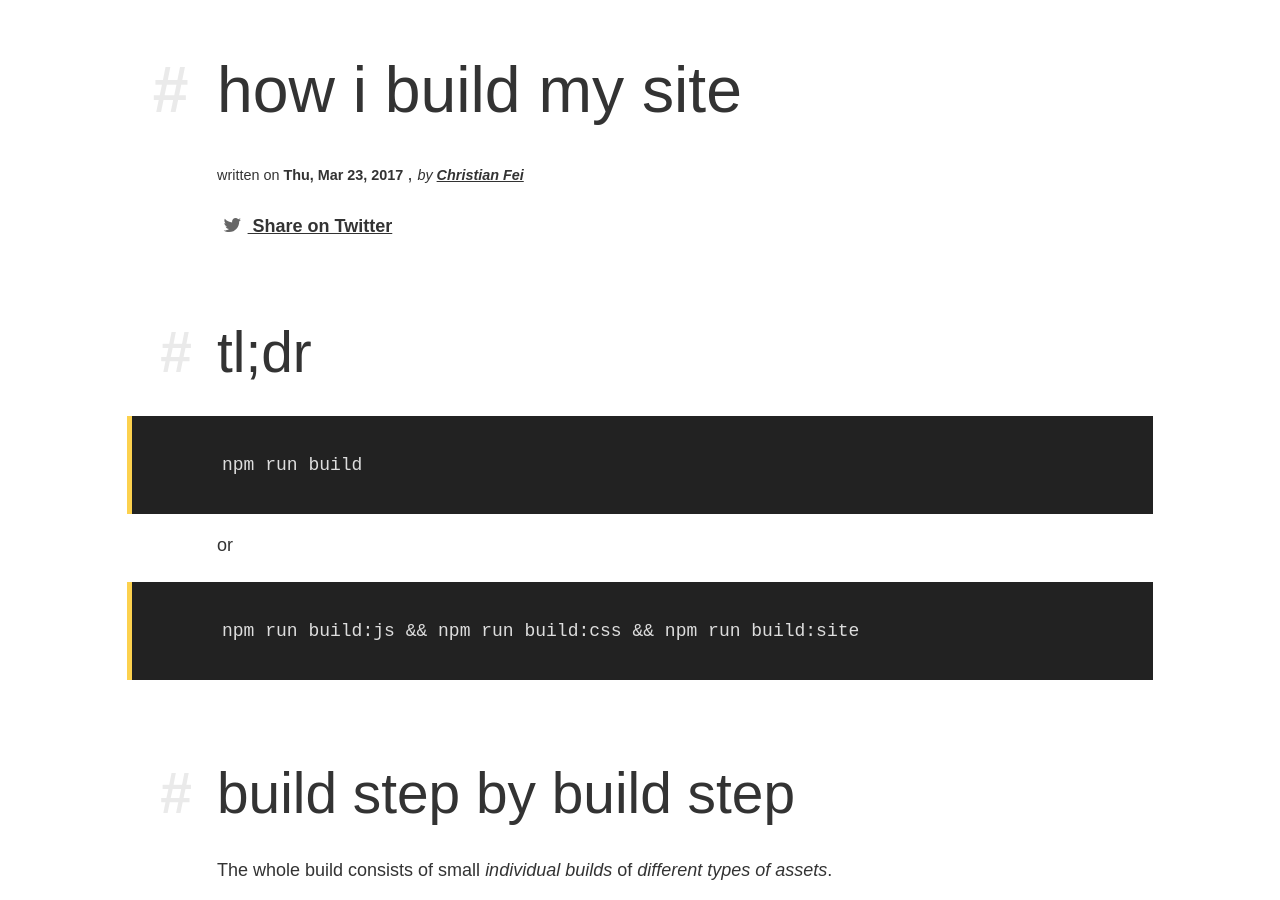
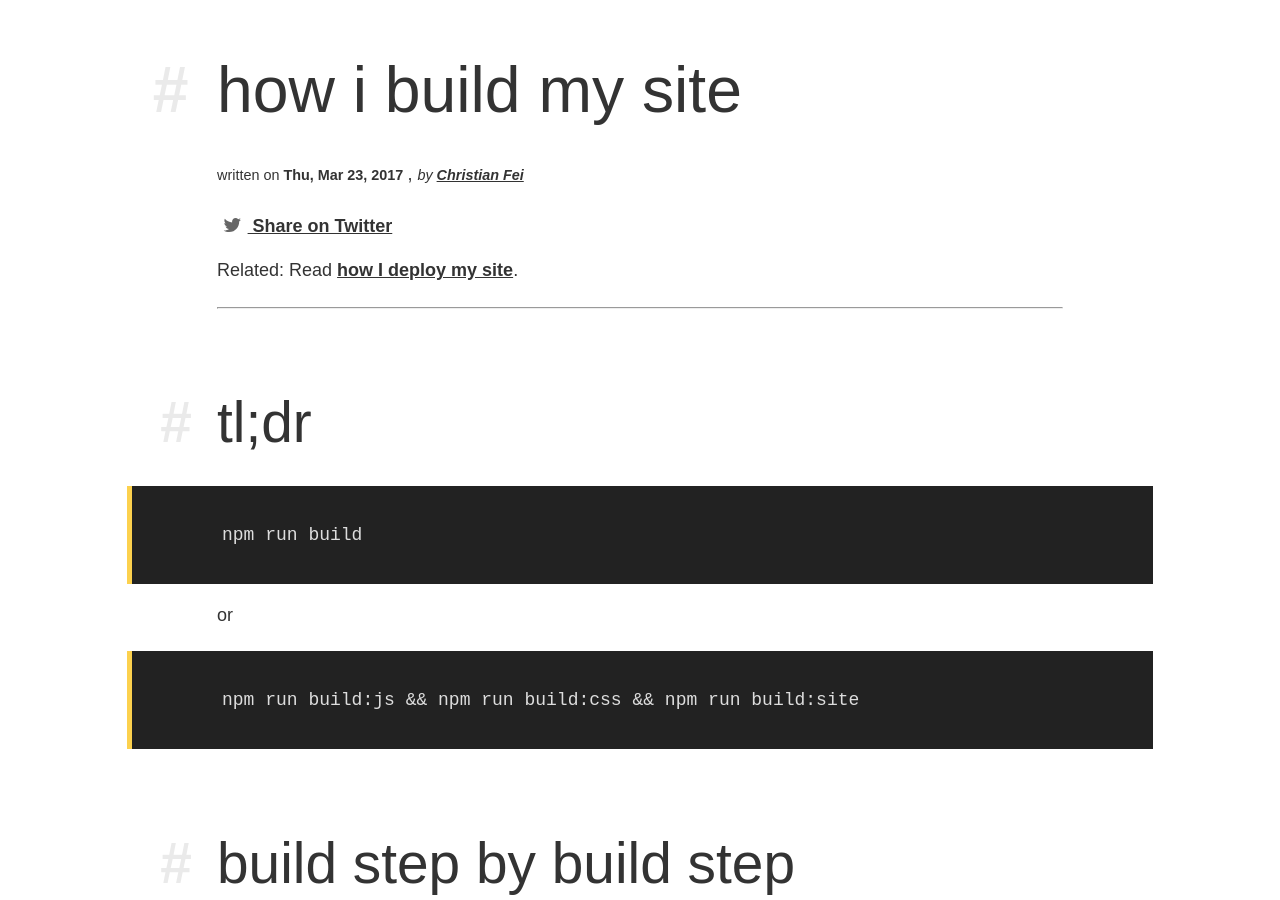
Before and after one commit to christian-fei/christian-fei.github.io-pandoc, a Jekyll site: the page built from _posts/2017-03-23-how-i-build-my-site.md, in a window 1280 px wide and 900 px high, scrolled down 320 px. Built offline with Jekyll 4.4.1, drawn with Linux system fonts in a browser that asks for light colours.

Commit message:
add reference link

```diff
--- a/_posts/2017-03-23-how-i-build-my-site.md
+++ b/_posts/2017-03-23-how-i-build-my-site.md
@@ -3,6 +3,10 @@ title: 'how i build my site'
 date: 2017-03-23
 layout: post
 category: posts
+---
+
+Related: Read [how I deploy my site](/posts/how-i-deploy-my-site/).
+
 ---
 
 # tl;dr
```
